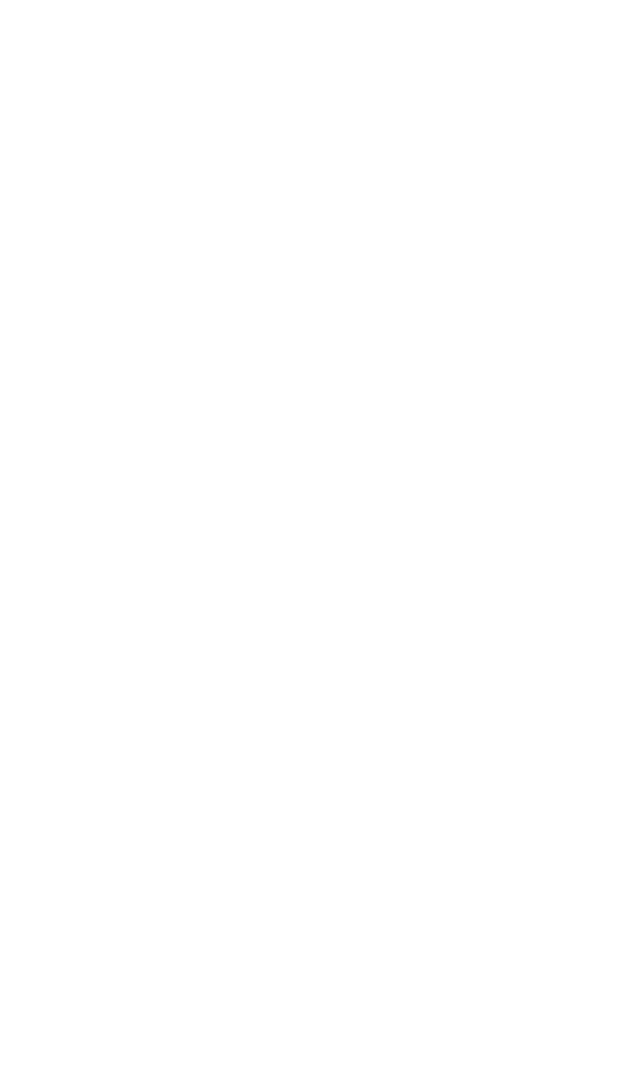
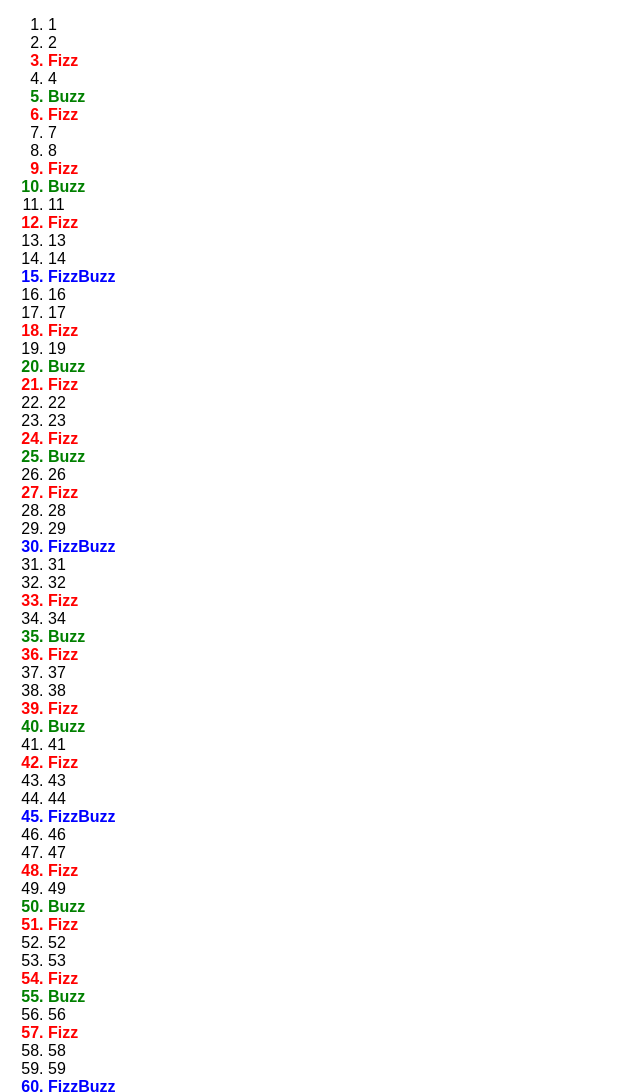
Before and after one commit to andrealigorio/js-fizzbuzz, a plain HTML site: page index.html in a window 1280 px wide. Shown: the top 1092 px of the page, without its empty margins (0-640 px from the left). Before the commit the page ends 800 px from the top, so only its background shows below. Drawn offline with Linux system fonts and the light colour scheme.

Commit message:
Numeri stampati su html

```diff
--- /dev/null
+++ b/css/style.css
@@ -0,0 +1,18 @@
+body {
+    font-family: sans-serif;
+}
+ul {
+    list-style: decimal;
+}
+li:nth-of-type(3n+0) {
+    color: red;
+    font-weight: bold;
+}
+li:nth-of-type(5n+0) {
+    color: green;
+    font-weight: bold;
+}
+li:nth-of-type(15n+0) {
+    color: blue;
+    font-weight: bold;
+}
--- a/index.html
+++ b/index.html
@@ -4,9 +4,13 @@
     <meta charset="UTF-8">
     <meta http-equiv="X-UA-Compatible" content="IE=edge">
     <meta name="viewport" content="width=device-width, initial-scale=1.0">
+    <link rel="stylesheet" href="css/style.css">
     <title>FizzBuzz</title>
 </head>
 <body>
+    <ul id="print">
+
+    </ul>
     <script src="js/main.js"></script>
 </body>
 </html>
--- a/js/main.js
+++ b/js/main.js
@@ -1,8 +1,9 @@
-/* Inizializzo un nuovo array dove aggiungo tramite push
+/* Inizializzo un nuovo array al quale aggiungo tramite push
 numeri e stringhe speciali */
 
 var listNumber = new Array();
 var special;
+
 for (var i = 1; i <= 100; i++) {
     if (i % 15 == 0){
         special = "FizzBuzz";
@@ -21,5 +22,6 @@ for (var i = 1; i <= 100; i++) {
 /* Tramite ciclo for stampo su console il nuovo array creato */
 
 for (var i = 0; i < listNumber.length; i++) {
+    document.getElementById("print").innerHTML += "<li>" + listNumber[i] + "</li>";
     console.log(listNumber[i]);
 }
```
